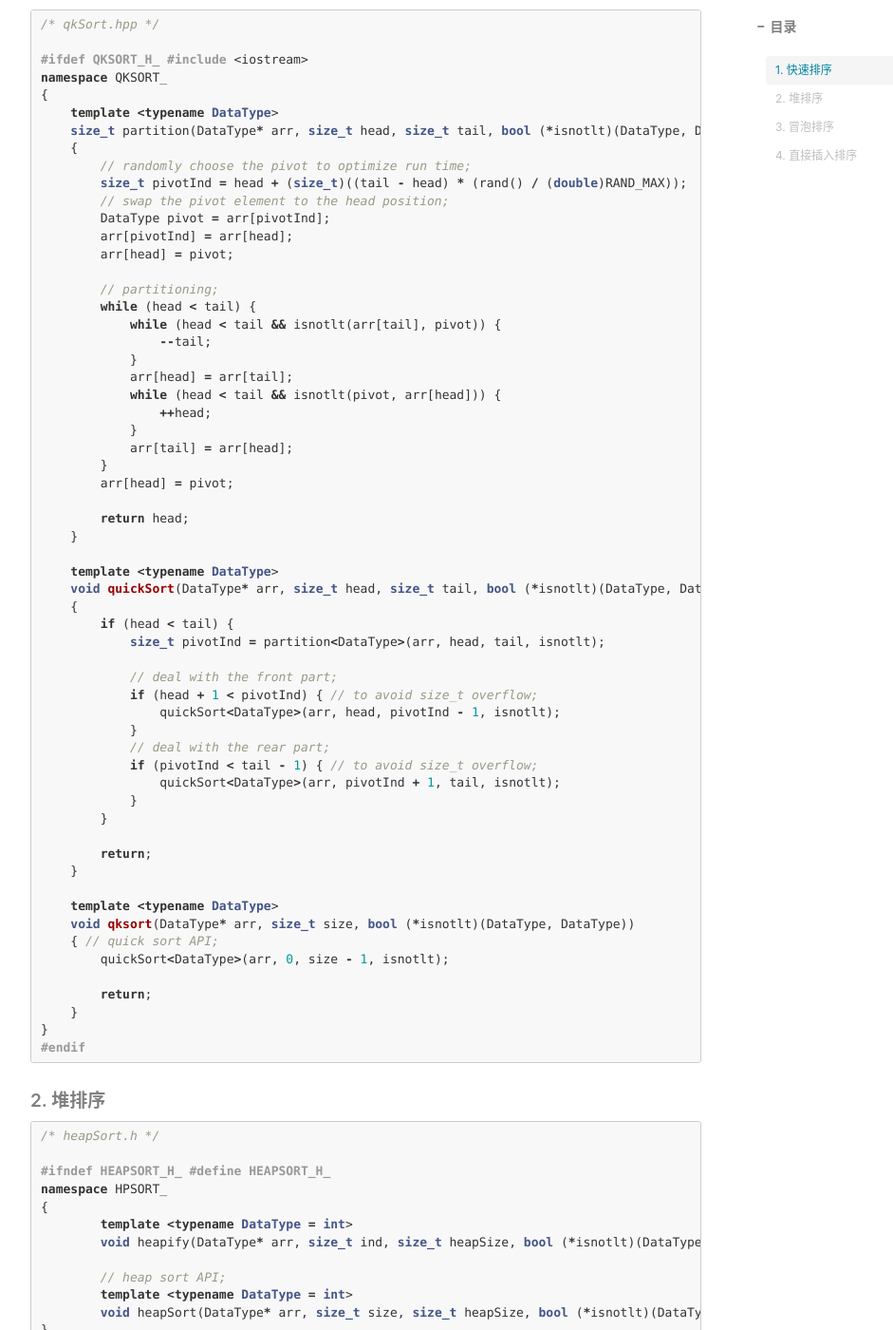
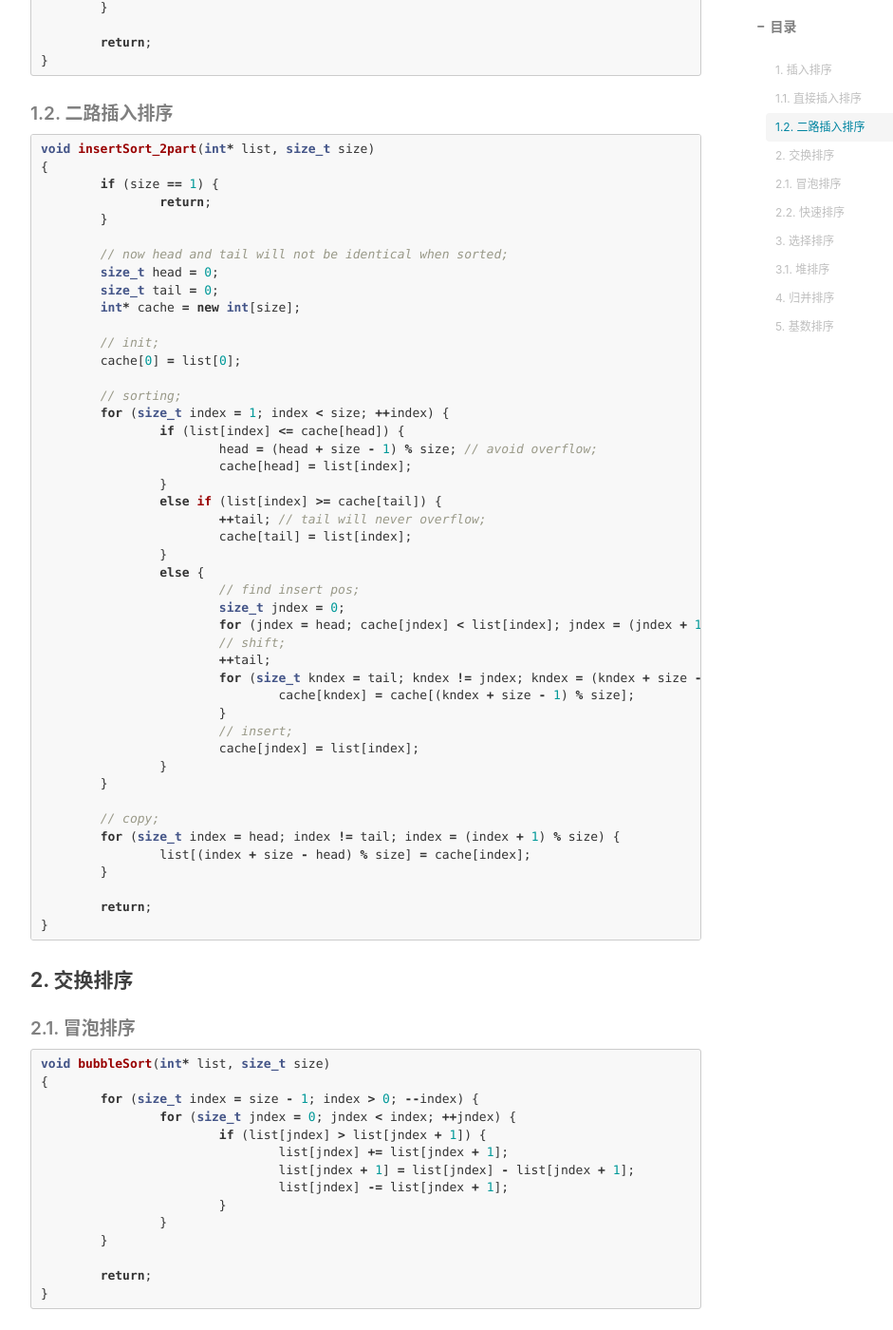
Before and after one commit to Eicmlye/Eicmlye.github.io, a Jekyll site: the page built from _posts/2022-08-02-sorting-algo.md, in a window 1280 px wide and 1400 px high, scrolled down 1007 px. Shown: the whole window at 95% size, without its empty margins (233-1174 px from the left). Built offline with Jekyll 4.4.1, drawn with Linux system fonts in a browser that asks for light colours; nearby versions of some CDN libraries; comment, search, counter and statistics services are not loaded; some of the changed text lies outside the part shown.

Commit message:
remake sorting algo; add ins.sort-2part

````diff
--- a/_posts/2022-08-02-sorting-algo.md
+++ b/_posts/2022-08-02-sorting-algo.md
@@ -1,9 +1,9 @@
 ---
 layout:         post
 title:          "排序算法模板"
-subtitle:   	"快速排序和堆排序"
+subtitle:
 post-date:      2022-08-02
-update-date:    2022-09-02
+update-date:    2022-09-08
 author:         "Eicmlye"
 header-img:     "img/em-post/20220802-SortAlgo.jpg"
 catalog:        true
@@ -12,7 +12,111 @@ tags: # for multiple tags, tabs should be replaced by spaces before '-';
     - 排序
 ---
 
-##### 1. 快速排序
+#### 1. 插入排序
+
+##### 1.1. 直接插入排序
+
+```cpp
+void insertSort(int* list, size_t size)
+{
+	for (size_t index = 0; index < size; ++index) {
+		size_t jndex = 0;
+		int cache = list[index];
+
+		/* find inserting pos */
+		while (jndex < index) {
+			if (list[index] > list[jndex]) {
+				++jndex;
+			}
+			else {
+				break;
+			}
+		}
+
+		/* shift */
+		for (size_t kndex = index; kndex > jndex; --kndex) {
+			list[kndex] = list[kndex - 1];
+		}
+		/* insert */
+		list[jndex] = cache;
+	}
+
+	return;
+}
+```
+
+##### 1.2. 二路插入排序
+
+```cpp
+void insertSort_2part(int* list, size_t size)
+{
+	if (size == 1) {
+		return;
+	}
+
+	// now head and tail will not be identical when sorted;
+	size_t head = 0;
+	size_t tail = 0;
+	int* cache = new int[size];
+
+	// init;
+	cache[0] = list[0];
+
+	// sorting;
+	for (size_t index = 1; index < size; ++index) {
+		if (list[index] <= cache[head]) {
+			head = (head + size - 1) % size; // avoid overflow;
+			cache[head] = list[index];
+		}
+		else if (list[index] >= cache[tail]) {
+			++tail; // tail will never overflow;
+			cache[tail] = list[index];
+		}
+		else {
+			// find insert pos;
+			size_t jndex = 0;
+			for (jndex = head; cache[jndex] < list[index]; jndex = (jndex + 1) % size);
+			// shift;
+			++tail;
+			for (size_t kndex = tail; kndex != jndex; kndex = (kndex + size - 1) % size) {
+				cache[kndex] = cache[(kndex + size - 1) % size];
+			}
+			// insert;
+			cache[jndex] = list[index];
+		}
+	}
+
+	// copy;
+	for (size_t index = head; index != tail; index = (index + 1) % size) {
+		list[(index + size - head) % size] = cache[index];
+	}
+
+	return;
+}
+```
+
+#### 2. 交换排序
+
+##### 2.1. 冒泡排序
+
+```cpp
+void bubbleSort(int* list, size_t size)
+{
+	for (size_t index = size - 1; index > 0; --index) {
+		for (size_t jndex = 0; jndex < index; ++jndex) {
+			if (list[jndex] > list[jndex + 1]) {
+				list[jndex] += list[jndex + 1];
+				list[jndex + 1] = list[jndex] - list[jndex + 1];
+				list[jndex] -= list[jndex + 1];
+			}
+		}
+	}
+
+	return;
+}
+```
+
+##### 2.2. 快速排序
 
 ```cpp
 /* qkSort.h */
@@ -105,7 +209,9 @@ namespace QKSORT_
 #endif
 ```
 
-##### 2. 堆排序
+#### 3. 选择排序
+
+##### 3.1. 堆排序
 
 ```cpp
 /* heapSort.h */
@@ -205,52 +311,6 @@ namespace HPSORT_
 #endif
 ```
 
-#### 3. 冒泡排序
+#### 4. 归并排序
 
-```cpp
-void bubbleSort(int* list, size_t size)
-{
-	for (size_t index = size - 1; index > 0; --index) {
-		for (size_t jndex = 0; jndex < index; ++jndex) {
-			if (list[jndex] > list[jndex + 1]) {
-				list[jndex] += list[jndex + 1];
-				list[jndex + 1] = list[jndex] - list[jndex + 1];
-				list[jndex] -= list[jndex + 1];
-			}
-		}
-	}
-
-	return;
-}
-```
-
-#### 4. 直接插入排序
-
-```cpp
-void insertSort(int* list, size_t size)
-{
-	for (size_t index = 0; index < size; ++index) {
-		size_t jndex = 0;
-		int cache = list[index];
-
-		/* find inserting pos */
-		while (jndex < index) {
-			if (list[index] > list[jndex]) {
-				++jndex;
-			}
-			else {
-				break;
-			}
-		}
-
-		/* shift */
-		for (size_t kndex = index; kndex > jndex; --kndex) {
-			list[kndex] = list[kndex - 1];
-		}
-		/* insert */
-		list[jndex] = cache;
-	}
-
-	return;
-}
-```
+#### 5. 基数排序
````
